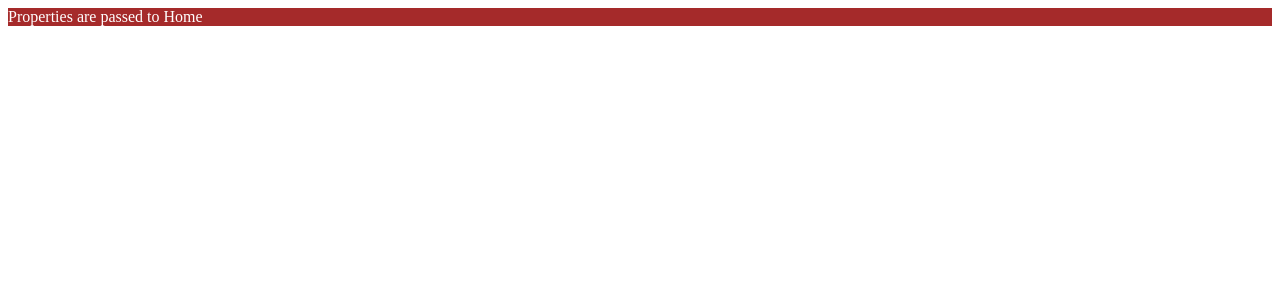
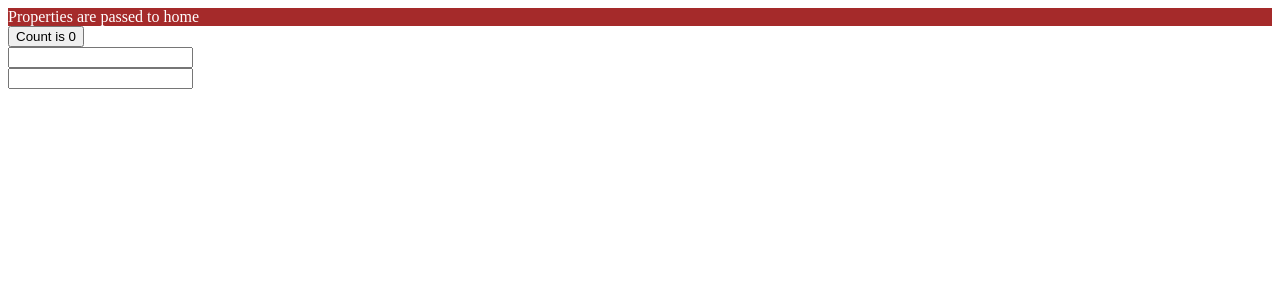
Before and after one commit to ruzul2185/reactOnline, a React (Vite) app: page / in a window 1280 px wide. Shown: the top 300 px of the page. Built offline with nearby package versions, Linux system fonts and the light colour scheme.

Commit message:
useState added

```diff
--- a/src/App.jsx
+++ b/src/App.jsx
@@ -1,12 +1,17 @@
 import Home from './Home';
+
+import { useState } from 'react';
 
 
 // This is an arrow function component that returns a simple JSX element.
 const App = () => {
 
+  const [count, setCount] = useState(0);
+  const [username, setUsername] = useState("");
+  const [password,setPassword] = useState("");
 
   // data fetch from backend
-  const message = "Properties are passed to Home";
+  const message = "Properties are passed to home";
   const head = "header";
   const foot = "footer";
 
@@ -14,9 +19,28 @@ const App = () => {
     console.log(msg);
   }
 
+  const handlerUsername = (event) => {
+    setUsername(event.target.value);
+  }
+
+  const handlePassword = (event) => {
+    setPassword(event.target.value);
+  }
+
   return (
     <div>
       <Home print={print} data={message} />
+      <button onClick={() => {setCount(count+1)}}>
+        Count is {count}
+      </button>
+      <div>
+        <input type='text' name="username" value={username} onChange={handlerUsername}/>
+        <span>{username}</span>
+      </div>
+      <div>
+        <input type='password' name="password" value={password} onChange={handlePassword}/>
+        <span>{password}</span>
+      </div>
     </div>
   )
 }
```
